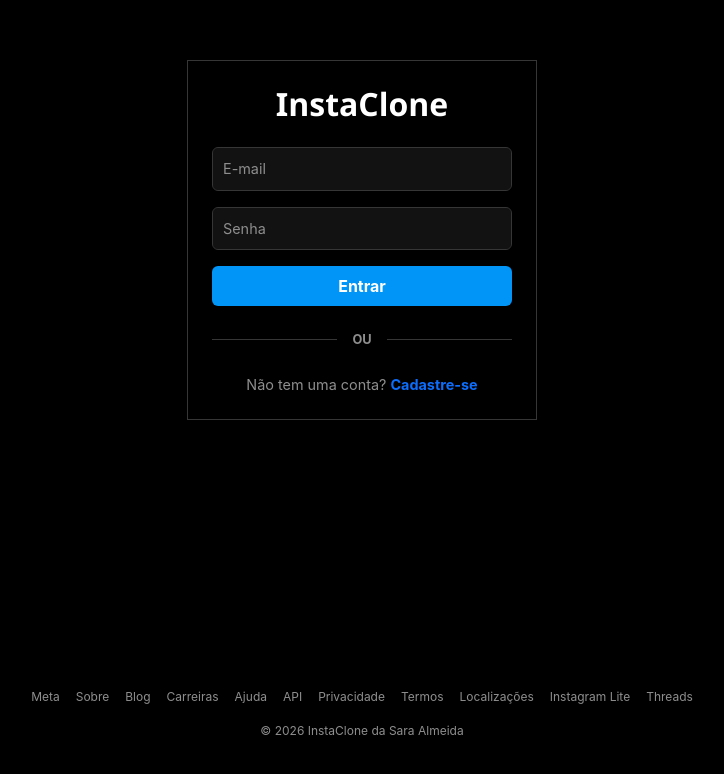
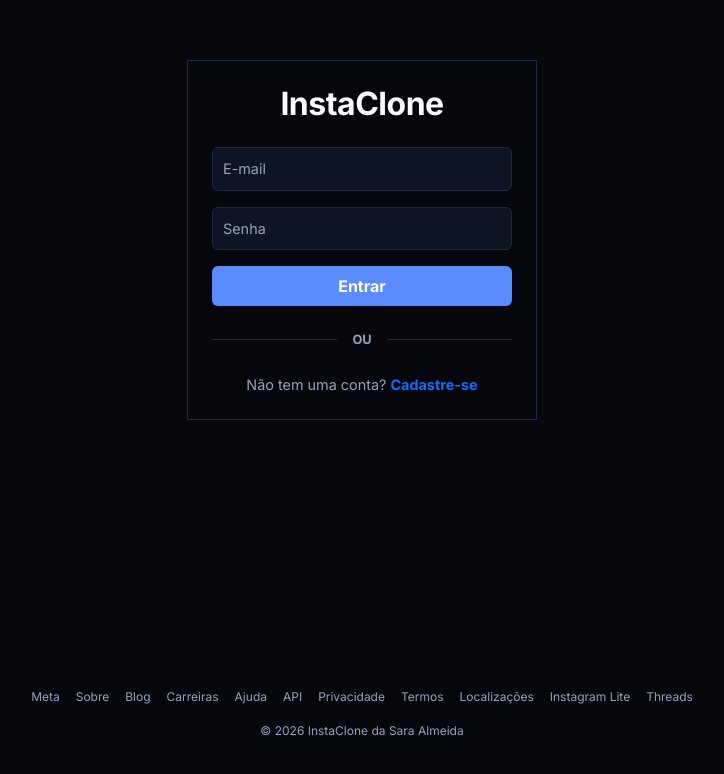
Before and after one commit to SaraAlmeida07/insta-clone, a Vue app: page / in a window 1280 px wide. Shown: the part 160-934 px from the top of the page, without its empty margins (278-1002 px from the left). Built offline with nearby package versions, Linux system fonts and the light colour scheme.

Commit message:
Atualizando design Tokens

```diff
--- a/src/assets/styles/theme.css
+++ b/src/assets/styles/theme.css
@@ -1,41 +1,122 @@
-/* InstaClone Global Theme */
+/* AuraPost Global Theme */
+/* Mantidos os mesmos nomes das variáveis para não quebrar o site */
 
 :root {
-  --primary-blue: #0095f6;
-  --secondary-blue: #1877f2;
-  --bg-black: #000000;
-  --input-bg: #121212;
-  --input-border: #363636;
-  --text-white: #ffffff;
-  --text-grey: #8e8e8e;
+  /* Primary Brand Colors */
+  --primary-blue: #5b8cff;     /* azul neon elegante */
+  --secondary-blue: #7a5cff;   /* violeta premium */
+
+  /* Backgrounds */
+  --bg-black: #05070d;         /* preto espacial */
+  --input-bg: #0f1424;         /* superfície premium */
+
+  /* Borders */
+  --input-border: #1e2942;     /* borda sofisticada */
+
+  /* Text */
+  --text-white: #f8faff;       /* branco suave */
+  --text-grey: #94a3b8;        /* cinza moderno */
 }
 
 body {
-  background-color: var(--bg-black);
+  background:
+    radial-gradient(circle at top left, rgba(91, 140, 255, 0.12), transparent 30%),
+    radial-gradient(circle at bottom right, rgba(122, 92, 255, 0.10), transparent 35%),
+    linear-gradient(135deg, #05070d 0%, #080b14 45%, #05070d 100%);
+
   color: var(--text-white);
-  font-family: -apple-system, BlinkMacSystemFont, "Segoe UI", Roboto, Helvetica, Arial, sans-serif;
+
+  font-family: Inter, -apple-system, BlinkMacSystemFont, "Segoe UI",
+    Roboto, Helvetica, Arial, sans-serif;
+
+  min-height: 100vh;
 }
 
 /* Common Components Overrides */
 .instagram-logo {
-  font-family: 'Segoe UI', Tahoma, Geneva, Verdana, sans-serif;
-  font-weight: bold;
+  font-family: Inter, "Segoe UI", sans-serif;
+  font-weight: 700;
+  letter-spacing: -0.5px;
+  color: var(--text-white);
 }
 
-/* Custom Scrollbar for a premium look */
+/* Inputs globais */
+input,
+textarea,
+select {
+  background: rgba(15, 20, 36, 0.92);
+  border: 1px solid var(--input-border);
+  color: var(--text-white);
+  border-radius: 14px;
+  transition: all 0.25s ease;
+}
+
+input:focus,
+textarea:focus,
+select:focus {
+  outline: none;
+  border-color: var(--primary-blue);
+  box-shadow: 0 0 0 4px rgba(91, 140, 255, 0.12);
+}
+
+/* Botões padrão */
+button {
+  border-radius: 999px;
+  transition: all 0.25s ease;
+}
+
+button:hover {
+  transform: translateY(-1px);
+}
+
+/* Cards */
+.card,
+.post,
+.profile-card,
+.suggestion-card {
+  background: rgba(12, 18, 32, 0.78);
+  border: 1px solid rgba(255, 255, 255, 0.06);
+  backdrop-filter: blur(12px);
+  -webkit-backdrop-filter: blur(12px);
+  border-radius: 20px;
+  box-shadow:
+    0 10px 30px rgba(0, 0, 0, 0.35),
+    inset 0 1px 0 rgba(255, 255, 255, 0.03);
+}
+
+/* Links */
+a {
+  color: var(--primary-blue);
+  text-decoration: none;
+}
+
+a:hover {
+  color: #82a7ff;
+}
+
+/* Custom Scrollbar for premium AuraPost look */
 ::-webkit-scrollbar {
-  width: 8px;
+  width: 4px;
+  height: 4px;
 }
 
 ::-webkit-scrollbar-track {
-  background: var(--bg-black);
+  background: #060913;
 }
 
 ::-webkit-scrollbar-thumb {
-  background: #262626;
-  border-radius: 10px;
+  background: linear-gradient(
+    180deg,
+    rgba(91, 140, 255, 0.7),
+    rgba(122, 92, 255, 0.7)
+  );
+  border-radius: 999px;
 }
 
 ::-webkit-scrollbar-thumb:hover {
-  background: #363636;
+  background: linear-gradient(
+    180deg,
+    rgba(91, 140, 255, 1),
+    rgba(122, 92, 255, 1)
+  );
 }
--- a/src/components/profile/AccountCard.vue
+++ b/src/components/profile/AccountCard.vue
@@ -1,7 +1,7 @@
 <template>
   <div class="card mb-3 border-0 shadow-sm">
     <div class="card-body d-flex align-items-center">
-      <router-link :to="profileLink" class="text-decoration-none d-flex align-items-center flex-grow-1 text-dark">
+      <router-link :to="profileLink" class="text-decoration-none d-flex align-items-center flex-grow-1 text-white">
         <img
           :src="user.avatar"
           alt="Avatar"
@@ -9,8 +9,8 @@
           style="width: 50px; height: 50px; object-fit: cover;"
         />
         <div class="flex-grow-1">
-          <h6 class="mb-0 fw-bold">{{ user.username }}</h6>
-          <small class="text-muted">{{ user.name }}</small>
+          <h6 class="mb-0 fw-bold text-white">{{ user.username }}</h6>
+          <small class="text-white-50">{{ user.name }}</small>
         </div>
       </router-link>
 
```
